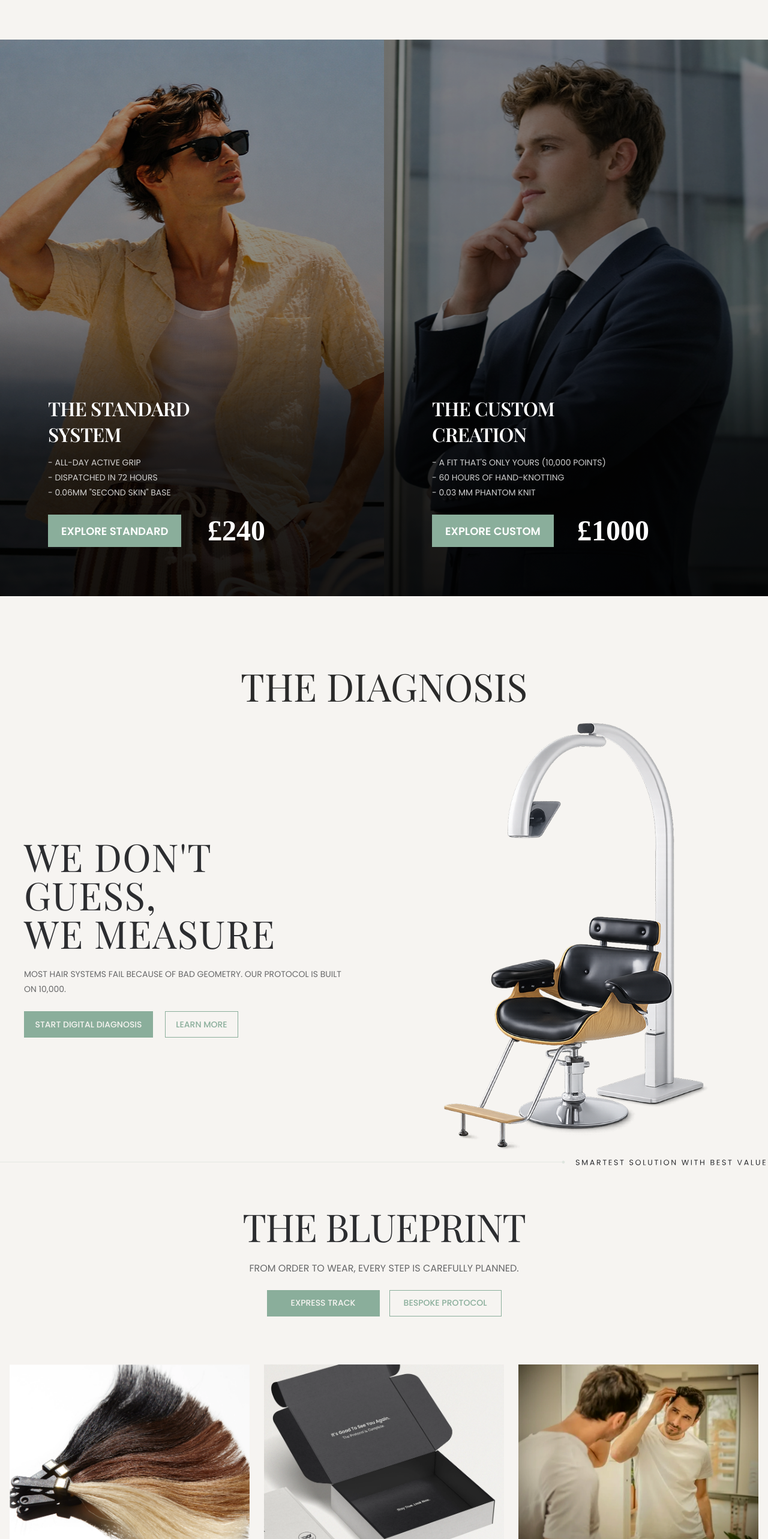
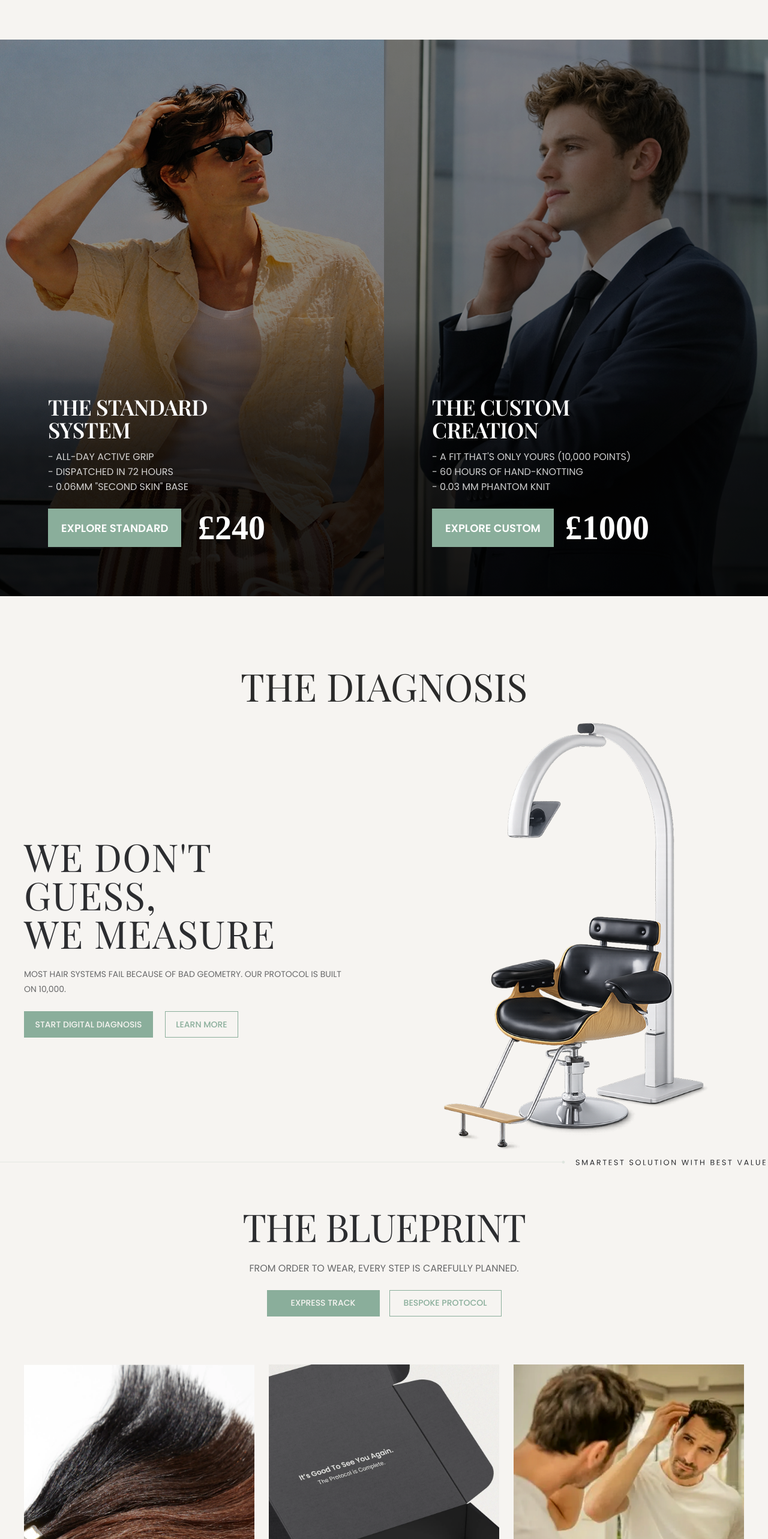
Before and after one commit to Yunex-x/gray-cut, a Next.js app: page / in a window 1280 px wide. Shown: the part 1062-3628 px from the top of the page at 60% size. Built offline with nearby package versions, Linux system fonts and the light colour scheme.

Commit message:
polishing xl

```diff
--- a/app/components/sections/Diagnosis/diagnosisSection.tsx
+++ b/app/components/sections/Diagnosis/diagnosisSection.tsx
@@ -19,9 +19,7 @@ export default function DiagnosisSection({
         <section className="w-full bg-[#F6F4F1]">
       <div
         className="
-          max-w-[1440px]
-          mx-auto
-
+          w-full
 
           grid
           grid-cols-1
--- a/app/components/sections/blueprint/BlueprintSection.tsx
+++ b/app/components/sections/blueprint/BlueprintSection.tsx
@@ -4,7 +4,7 @@ import SectionDivider from "./SectionDivider";
 
 export default function BlueprintSection() {
   return (
-    <section className="bg-[#F6F4F1] ">
+    <section className="bg-[#F6F4F1] w-full">
         <SectionDivider/>
         <BlueprintHeader/>
         <BlueprintSteps/>
--- a/app/components/sections/blueprint/BlueprintStepCard.tsx
+++ b/app/components/sections/blueprint/BlueprintStepCard.tsx
@@ -61,6 +61,7 @@ export default function BlueprintStepCard({
               text-[16px]
               leading-[19px]
               md:text-[32px]
+              xl:text-[38px]
               md:leading-[38px]
               uppercase
               font-medium
@@ -84,6 +85,9 @@ export default function BlueprintStepCard({
               text-[16px]
               leading-[19px]
               md:text-[32px]
+              xl:text-[38px]
+              md:leading-[38px]
+              uppercase
               md:leading-[38px]
               uppercase
               font-medium
@@ -104,7 +108,13 @@ export default function BlueprintStepCard({
             text-[24px]
             leading-[140%]
             md:text-[20px]
-            md:leading-[24px]
+            xl:text-[24px]
+            md:leading-[28px]
+            xl:leading-[24px]
+            text-[#2C2D30]
+            md:text-[rgba(44,45,48,0.6)]
+            md:leading-[28px]
+            xl:leading-[24px]
             text-[#2C2D30]
             md:text-[rgba(44,45,48,0.6)]
             uppercase
@@ -125,6 +135,7 @@ export default function BlueprintStepCard({
           w-full
           h-[177px]
           md:h-[311px]
+          xl:h-[500px]
           bg-cover
           bg-center
           overflow-hidden
--- a/app/components/sections/blueprint/BlueprintSteps.tsx
+++ b/app/components/sections/blueprint/BlueprintSteps.tsx
@@ -5,13 +5,10 @@ export default function BlueprintSteps() {
     <section
       className="
         w-full
-        max-w-[357px]
-        md:max-w-[1360px]
-        mx-auto
         mt-[40px]
         md:mt-[80px]
-        px-0
-        md:px-[16px]
+        px-[18px]
+        md:px-[40px]
         mb-[8px]
         md:mb-[100px]
       "
--- a/app/components/sections/protocols/ProtocolCard.tsx
+++ b/app/components/sections/protocols/ProtocolCard.tsx
@@ -17,7 +17,7 @@ export default function ProtocolCard({
     <div className="relative w-full h-[580px] md:h-[928px] overflow-hidden group cursor-pointer">
       {/* Background image */}
       <div
-        className="absolute inset-0 bg-cover bg-center transition-transform duration-700 ease-out group-hover:scale-110"
+        className="absolute inset-0 bg-cover bg-start transition-transform duration-700 ease-out group-hover:scale-110"
         style={{ backgroundImage: `url(${image})` }}
       />
 
@@ -54,6 +54,9 @@ export default function ProtocolCard({
               text-white
 
               text-[24px]
+              xl:text-[36px]
+              leading-[28px]
+              xl:leading-[38px]
               leading-[32px]
 
               md:text-[32px]
@@ -78,6 +81,7 @@ export default function ProtocolCard({
                   text-white/80
 
                   text-[12px]
+                  xl:text-[16px]
                   leading-[18px]
 
                   md:text-[14px]
@@ -108,9 +112,11 @@ export default function ProtocolCard({
 
                 px-[16px]
                 h-[44px]
+                xl:px-[22px]
 
                 md:px-[22px]
                 md:h-[54px]
+                xl:h-[64px]
 
                 text-[14px]
                 md:text-[18px]
@@ -149,6 +155,9 @@ export default function ProtocolCard({
                 md:text-[48px]
                 md:leading-[58px]
 
+                xl:text-[56px]
+                xl:leading-[68px]
+
                 transition-all
                 duration-300
                 group-hover:scale-110
--- a/app/components/sections/protocols/ProtocolsGrid.tsx
+++ b/app/components/sections/protocols/ProtocolsGrid.tsx
@@ -8,8 +8,6 @@ export default function ProtocolsGrid() {
         grid
         grid-cols-1
         md:grid-cols-2
-        max-w-[1440px]
-        mx-auto
       "
     >
       <ProtocolCard
--- a/app/components/sections/verdict/TestimonialSection.tsx
+++ b/app/components/sections/verdict/TestimonialSection.tsx
@@ -161,8 +161,8 @@ export default function TestimonialCarousel() {
         </div>
       </div>
 
-      {/* ================= DESKTOP LAYOUT - ORIGINAL ================= */}
-      <div className="hidden lg:grid max-w-[1440px] mx-auto grid-cols-1 lg:grid-cols-2 min-h-[870px]">
+      {/* ================= DESKTOP LAYOUT ================= */}
+      <div className="hidden lg:grid w-full grid-cols-1 lg:grid-cols-2 min-h-[870px]">
         {/* IMAGE */}
         <div className="relative bg-[#EEECE9] overflow-hidden">
           <div
```
Also changed, not shown: 1 other file (tests, documents, lock files or other folders).
